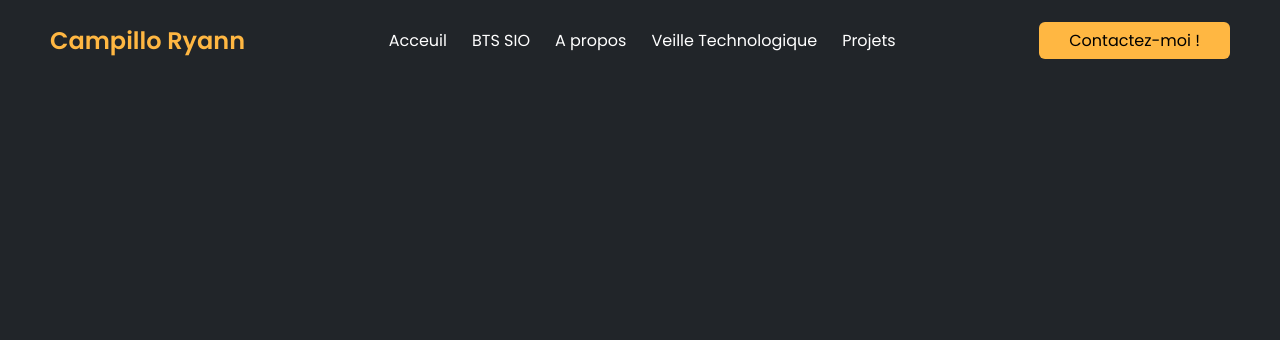
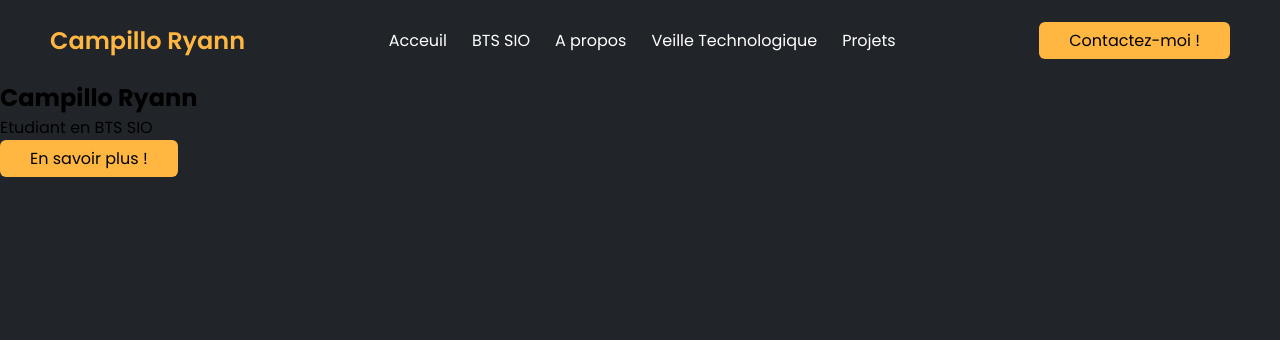
Before and after one commit to Ryann-C/PortfolioV2, a PHP site: page / in a window 1280 px wide. Shown: the top 340 px of the page. Run offline with PHP 8.4, Linux system fonts and the light colour scheme.

Commit message:
Push V1.1

```diff
--- a/index.html
+++ b/index.html
@@ -22,5 +22,8 @@
         </ul>
         <button class="contact">Contactez-moi !</button></body>
 </div>
-
-</html>
+<div class="main">
+    <h2>Campillo Ryann</h2>
+    <p class="title">Etudiant en BTS SIO</p>
+    <button class="btn-a-propos">En savoir plus !</button> </div>
+<img src="</html>
--- a/style.css
+++ b/style.css
@@ -57,3 +57,13 @@ body {
     border-radius: 6px;
     transition: background-color 0.3s ease;
 }
+
+.btn-a-propos {
+    background: #ffb742;
+    padding: 6px 30px;
+    border: none;
+    font-size: 16px;
+    cursor: pointer;
+    border-radius: 6px;
+    transition: background-color 0.3s ease;
+}
```
Also changed, not shown: developpeur_web1.jpg (added).
